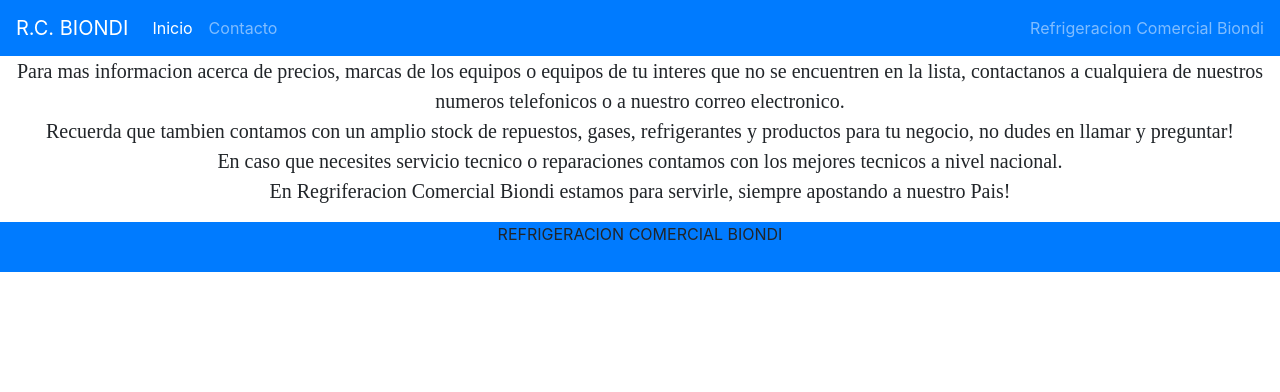
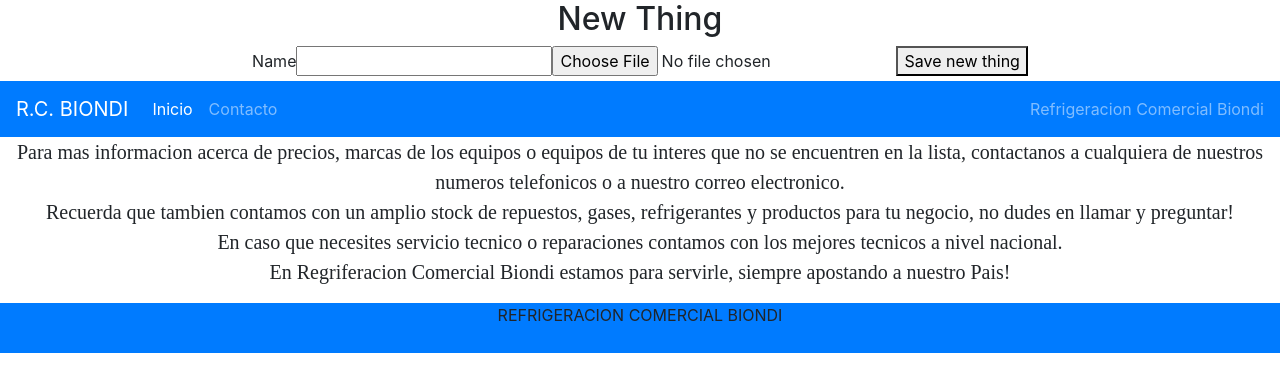
Before and after one commit to AngelBiondi/RCBIONDI, a React (Create React App) app: page /contact in a window 1280 px wide. Shown: the top 392 px of the page. Built offline with nearby package versions, Linux system fonts and the light colour scheme.

Commit message:
started backend:( im diying

```diff
--- a/package.json
+++ b/package.json
@@ -3,6 +3,7 @@
   "version": "0.1.0",
   "private": true,
   "dependencies": {
+    "axios": "^0.19.0",
     "bootstrap": "^4.3.1",
     "jquery": "^3.4.1",
     "popper.js": "^1.15.0",
--- /dev/null
+++ b/src/AddThing.js
@@ -0,0 +1,76 @@
+import React, { Component } from "react";
+
+// import the service file since we need it to send (and get) the data to(from) server
+import service from './api/service';
+
+class AddThing extends Component {
+    constructor(props) {
+        super(props);
+        this.state = {
+          name: "",
+          imageUrl: ""
+        };
+    }
+
+    handleChange = e => {
+        const { name, value } = e.target;
+        this.setState({ [name]: value });
+    }
+
+    // this method handles just the file upload
+    handleFileUpload = e => {
+        console.log("The file to be uploaded is: ", e.target.files[0]);
+
+        const uploadData = new FormData();
+        // imageUrl => this name has to be the same as in the model since we pass
+        // req.body to .create() method when creating a new thing in '/api/things/create' POST route
+        uploadData.append("imageUrl", e.target.files[0]);
+
+        service.handleUpload(uploadData)
+        .then(response => {
+            // console.log('response is: ', response);
+            // after the console.log we can see that response carries 'secure_url' which we can use to update the state
+            this.setState({ imageUrl: response.secure_url });
+          })
+          .catch(err => {
+            console.log("Error while uploading the file: ", err);
+          });
+    }
+
+    // this method submits the form
+    handleSubmit = e => {
+        e.preventDefault();
+
+        service.saveNewThing(this.state)
+        .then(res => {
+            console.log('added: ', res);
+            // here you would redirect to some other page
+        })
+        .catch(err => {
+            console.log("Error while adding the thing: ", err);
+        });
+    }
+
+    render() {
+        return (
+          <div>
+            <h2>New Thing</h2>
+            <form onSubmit={e => this.handleSubmit(e)}>
+                <label>Name</label>
+                <input
+                    type="text"
+                    name="name"
+                    value={ this.state.name }
+                    onChange={ e => this.handleChange(e)} />
+
+                <input
+                    type="file"
+                    onChange={(e) => this.handleFileUpload(e)} />
+                <button type="submit">Save new thing</button>
+            </form>
+          </div>
+        );
+    }
+}
+
+export default AddThing;
--- a/src/App.js
+++ b/src/App.js
@@ -14,12 +14,13 @@
 import mainp from './mainp'
 import contactanos from './contact'
 import { NavLink , Route , Switch, Link} from 'react-router-dom';
+import AddThing from './AddThing';
 
 
 function App() {
   return (
     <div className="App">
-
+ <AddThing />
       <nav className="navbar navbar-expand-lg navbar-dark bg-primary">
         <a className="navbar-brand" href='/' >R.C. BIONDI</a>
         <button className="navbar-toggler" type="button" data-toggle="collapse" data-target="#navbarText" aria-controls="navbarText" aria-expanded="false" aria-label="Toggle navigation">
--- /dev/null
+++ b/src/api/service.js
@@ -0,0 +1,31 @@
+// api/service.js
+
+import axios from 'axios';
+
+const service = axios.create({
+  baseURL: 'http://localhost:5000/api',
+  // withCredentials: true // => you might need this when having the users in the app
+});
+
+const errorHandler = err => {
+  // console.error(err);
+  throw err;
+};
+
+export default {
+  service,
+
+  handleUpload (theFile) {
+    // console.log('file in service: ', theFile)
+    return service.post('/upload', theFile)
+      .then(res => res.data)
+      .catch(errorHandler);
+  },
+
+  saveNewThing (newThing) {
+    // console.log('new thing is: ', newThing)
+    return service.post('/things/create', newThing)
+      .then(res => res.data)
+      .catch(errorHandler);
+  }
+}
```
Also changed, not shown: 1 other file (tests, documents, lock files or other folders).
